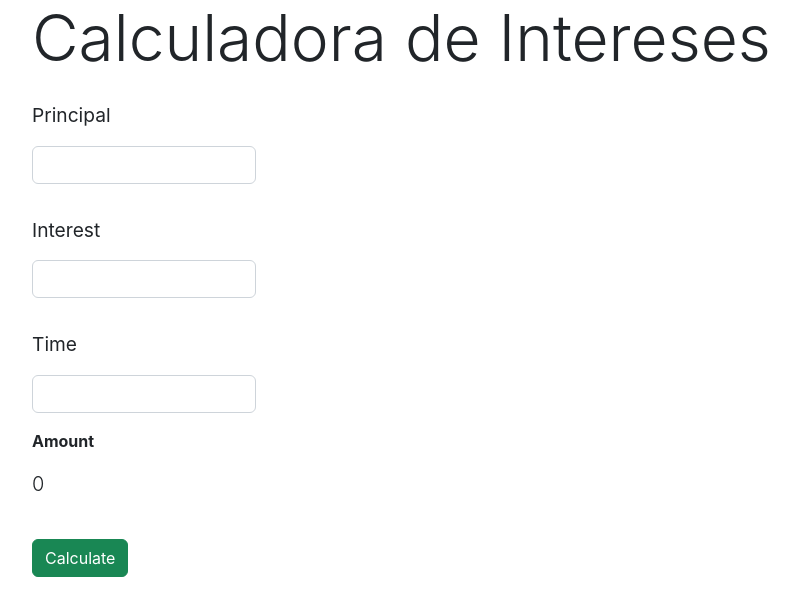
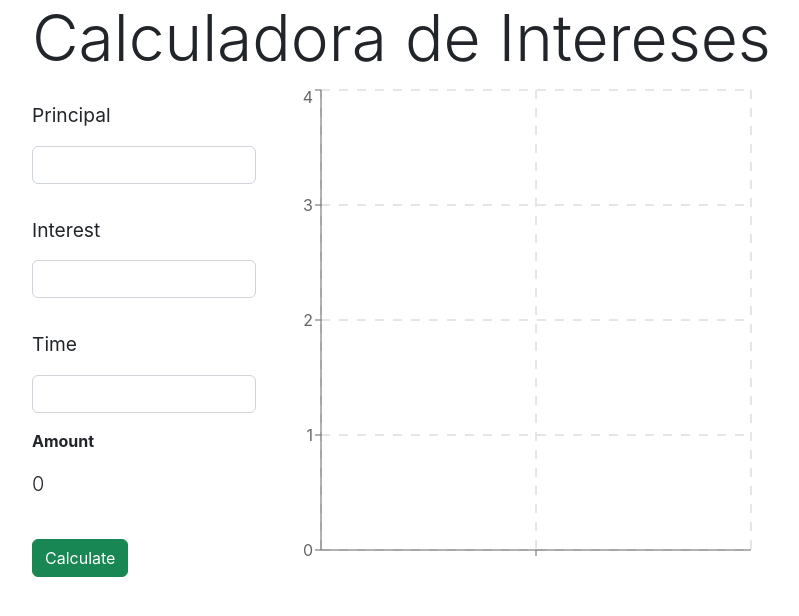
Before and after one commit to Wichosu/interest_calculator, a React (Create React App) app: page / in a window 1280 px wide. Shown: the top 616 px of the page, without its empty margins (50-849 px from the left). Built offline with nearby package versions, Linux system fonts and the light colour scheme.

Commit message:
graph implemented

```diff
--- a/src/App.js
+++ b/src/App.js
@@ -1,5 +1,5 @@
 import Title from './components/pure/Title.jsx';
-import Form from './components/containers/Form.jsx';
+import Form from './components/forms/Form.jsx';
 
 function App() {
   return (
--- a/src/components/containers/Form.jsx
+++ /dev/null
@@ -1,100 +0,0 @@
-import React, { useState, useRef, useContext, createContext } from 'react';
-
-const formContext = createContext(null);
-
-/**
-* Styles
-*/
-
-const labelStyle = {
-  fontSize: '1.2rem'
-}
-
-const Form = () => {
-
-  const [result, setResult] = useState(0);
-  const valuePrincipal = useRef();
-  const valueInterest = useRef();
-  const valueTime = useRef();
-
-  const getAmount = (form) => {
-    form.preventDefault();
-    const principal = valuePrincipal.current.value;
-    const interest = valueInterest.current.value / 100;
-    const time = valueTime.current.value;
-    const formula = principal * Math.pow((1 + interest), time);
-    setResult(formula.toFixed(2));
-  }
-
-  return (
-    <formContext.Provider value={{result}}>
-      <form onSubmit={getAmount} style={{width: '14rem'}}>
-        <div className='mb-3'>
-          <label
-            className='my-3 text-start form-label'
-            style={labelStyle}
-            htmlFor='principal'
-          >
-            Principal
-          </label>
-          <input
-            className='form-control'
-            id='principal'
-            ref={valuePrincipal}
-          />
-        </div>
-        <div className='mb-3'>
-          <label
-            className='my-3 text-start form-label'
-            style={labelStyle}
-            htmlFor='interest'
-          >
-            Interest
-          </label>
-          <input
-            className='form-control'
-            id='interest'
-            ref={valueInterest}
-          />
-        </div>
-        <div>
-          <label
-            className='my-3 text-start form-label'
-            style={labelStyle}
-            htmlFor='time'
-          >
-            Time
-          </label>
-          <input
-            className='form-control'
-            id='time'
-            ref={valueTime}
-          />
-        </div>
-        <Amount />
-        <button className='btn btn-success my-4'>Calculate</button>
-      </form>
-    </formContext.Provider>
-  );
-}
-
-const Amount = () => {
-  const {
-    result
-  } = useContext(formContext);
-
-  return (
-    <div>
-      <p className='my-3'>
-        <strong>
-          Amount
-        </strong>
-      </p>
-      <p className='lead'>
-        { result }
-      </p>
-    </div>
-  )
-}
-
-export default Form;
--- /dev/null
+++ b/src/components/forms/Form.jsx
@@ -0,0 +1,121 @@
+import React, { useState, useRef, useContext, createContext } from 'react';
+import CompoundGraph from '../graph/CompoundGraph';
+
+const formContext = createContext(null);
+
+/**
+* Styles
+*/
+
+const labelStyle = {
+  fontSize: '1.2rem'
+}
+
+const Form = () => {
+
+  const [result, setResult] = useState(0);
+  const [data, setData] = useState([{}]);
+  const valuePrincipal = useRef();
+  const valueInterest = useRef();
+  const valueTime = useRef();
+
+  const getAmount = (form) => {
+    form.preventDefault();
+    const principal = valuePrincipal.current.value;
+    const interest = valueInterest.current.value / 100;
+    const time = valueTime.current.value;
+    const formula = principal * Math.pow((1 + interest), time);
+    setResult(formula.toFixed(2));
+    // TODO Optimize this block
+    let tempArray = [];
+    let amount = principal;
+    let interestProfit = 0;
+    for(let time = 1; time <= 5; time++) {
+      interestProfit = amount * interest;
+      amount = amount * (1 + interest);
+      tempArray.push(
+        {
+          name: `Year ${time}`,
+          principal: principal,
+          interest: interestProfit.toFixed(2),
+        }
+      )
+    }
+    setData(tempArray);
+  }
+
+  return (
+    <formContext.Provider value={{result}}>
+      <div style={{display: 'flex'}}>
+        <form onSubmit={getAmount} style={{width: '14rem'}}>
+          <div className='mb-3'>
+            <label
+              className='my-3 text-start form-label'
+              style={labelStyle}
+              htmlFor='principal'
+            >
+              Principal
+            </label>
+            <input
+              className='form-control'
+              id='principal'
+              ref={valuePrincipal}
+            />
+          </div>
+          <div className='mb-3'>
+            <label
+              className='my-3 text-start form-label'
+              style={labelStyle}
+              htmlFor='interest'
+            >
+              Interest
+            </label>
+            <input
+              className='form-control'
+              id='interest'
+              ref={valueInterest}
+            />
+          </div>
+          <div>
+            <label
+              className='my-3 text-start form-label'
+              style={labelStyle}
+              htmlFor='time'
+            >
+              Time
+            </label>
+            <input
+              className='form-control'
+              id='time'
+              ref={valueTime}
+            />
+          </div>
+          <Amount />
+          <button className='btn btn-success my-4'>Calculate</button>
+        </form>
+        <CompoundGraph data={data} />
+      </div>
+    </formContext.Provider>
+  );
+}
+
+const Amount = () => {
+  const {
+    result
+  } = useContext(formContext);
+
+  return (
+    <div>
+      <p className='my-3'>
+        <strong>
+          Amount
+        </strong>
+      </p>
+      <p className='lead'>
+        { result }
+      </p>
+    </div>
+  )
+}
+
+export default Form;
--- /dev/null
+++ b/src/components/graph/CompoundGraph.jsx
@@ -0,0 +1,17 @@
+import React from 'react';
+import { BarChart, Bar, XAxis, YAxis, Tooltip, CartesianGrid } from 'recharts';
+
+const CompoundGraph = ({ data }) => {
+  return (
+    <BarChart width={500} height={500} data={data}>
+      <CartesianGrid strokeDasharray="9"/>
+      <XAxis dataKey="name" />
+      <YAxis />
+      <Tooltip cursor={{ fill: 'blue' }}/>
+      <Bar dataKey="principal" stackId="a" fill="#ccc" />
+      <Bar dataKey="interest" stackId="a" fill="#000" />
+    </BarChart>
+  )
+}
+
+export default CompoundGraph;
```
